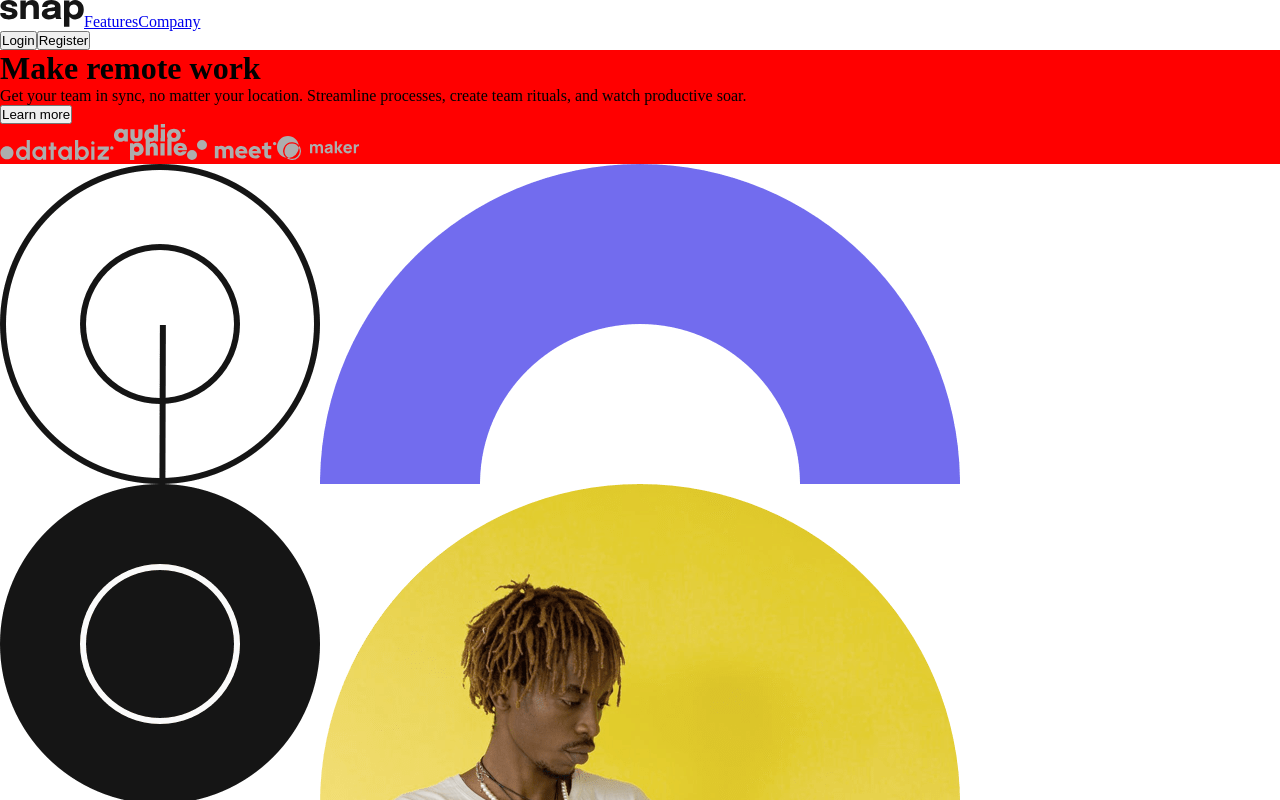
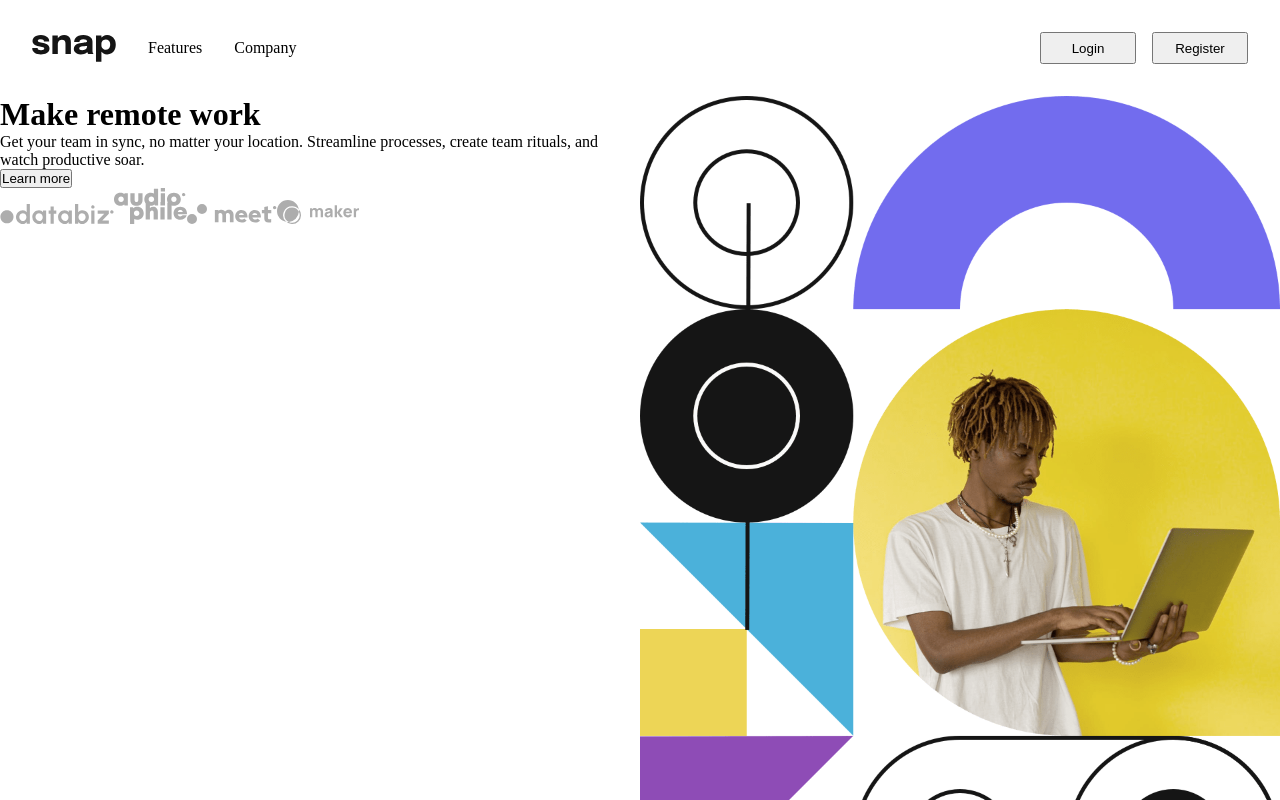
Before and after one commit to bekzodturgunoff/remote-work, a React (Vite) app: page / in a window 1280 px wide. Shown: the top 800 px of the page. Built offline with nearby package versions, Linux system fonts and the light colour scheme.

Commit message:
pushing new codes

```diff
--- a/src/hero/hero.jsx
+++ b/src/hero/hero.jsx
@@ -23,7 +23,7 @@ export default function Hero() {
             <img src="./imgs/client-logo/client-maker.svg" alt="logo-maker" />
           </div>
         </div>
-        <div className="hero-img left-hero">
+        <div className="hero-img right-hero">
           <img src="./imgs/image-hero-desktop.png" alt="hero-image" />
         </div>
       </div>
--- a/src/hero/style-hero.css
+++ b/src/hero/style-hero.css
@@ -1,3 +1,8 @@
-.hero-texts {
-  background-color: red;
+.hero-container {
+  display: flex;
+  justify-content: center;
+  gap: 2rem;
 }
+.right-hero img {
+  width: 40rem;
+}
--- a/src/navbar/navbar.jsx
+++ b/src/navbar/navbar.jsx
@@ -3,12 +3,13 @@ export default function Navbar() {
   return (
     <div>
       <nav>
-        <div>
+        <div className="left-nav">
           <img src="./imgs/logo.svg" alt="logo_snap" />
+          {/* it won't be a link */}
           <a href="#">Features</a>
           <a href="#">Company</a>
         </div>
-        <div>
+        <div className="right-nav">
           <button>Login</button>
           <button>Register</button>
         </div>
--- a/src/navbar/style-navbar.css
+++ b/src/navbar/style-navbar.css
@@ -0,0 +1,27 @@
+nav {
+  display: flex;
+  justify-content: space-between;
+  padding: 2rem;
+}
+
+.left-nav {
+  display: flex;
+  justify-content: center;
+  align-items: center;
+  gap: 2rem;
+}
+
+.right-nav {
+  display: flex;
+  gap: 1rem;
+}
+
+.right-nav button {
+  width: 6rem;
+  height: 2rem;
+}
+
+a {
+  text-decoration: none;
+  color: #000;
+}
```
